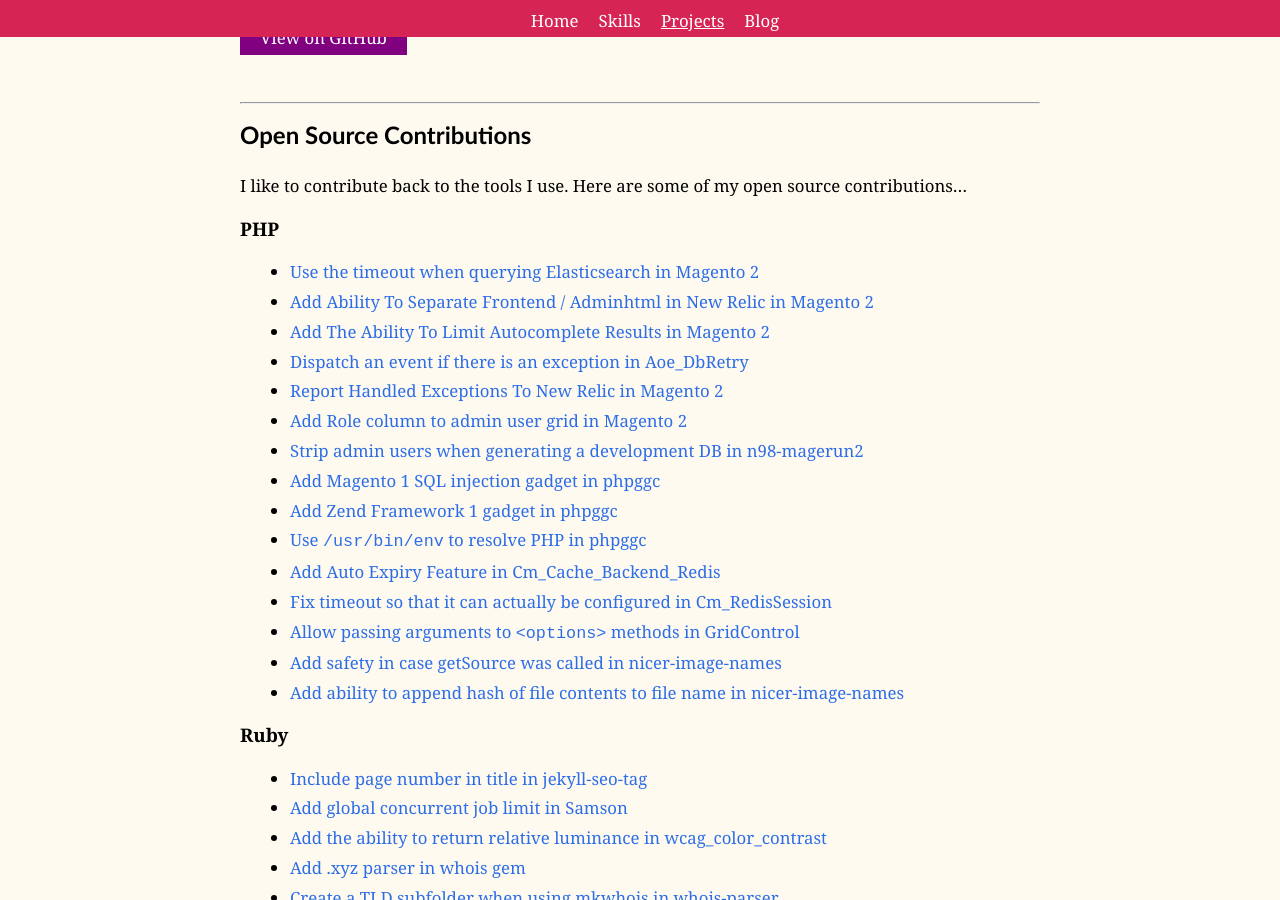
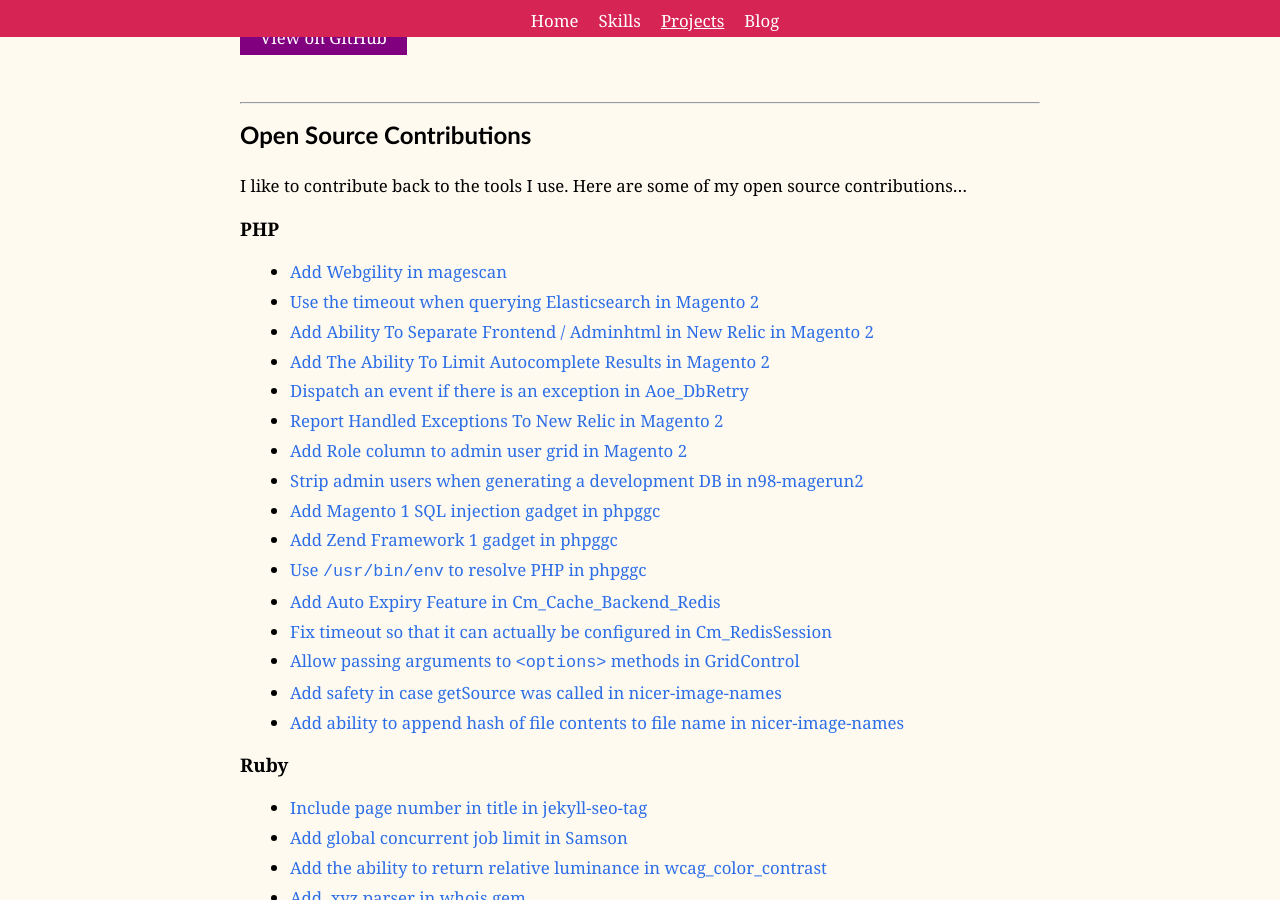
Before and after one commit to mpchadwick/mpchadwick.github.io, a Jekyll site: the page built from projects.md, in a window 1280 px wide and 900 px high, scrolled down 3255 px. Built offline with Jekyll 4.4.1, drawn with Linux system fonts in a browser that asks for light colours.

Commit message:
Add magescan #151

```diff
--- a/_data/open_source_contributions.yml
+++ b/_data/open_source_contributions.yml
@@ -1,3 +1,8 @@
+- project: magescan
+  title: Add Webgility
+  link: https://github.com/steverobbins/magescan/pull/151
+  type: PHP
+
 - project: jekyll-seo-tag
   title: Include page number in title
   link: https://github.com/jekyll/jekyll-seo-tag/pull/250
```
